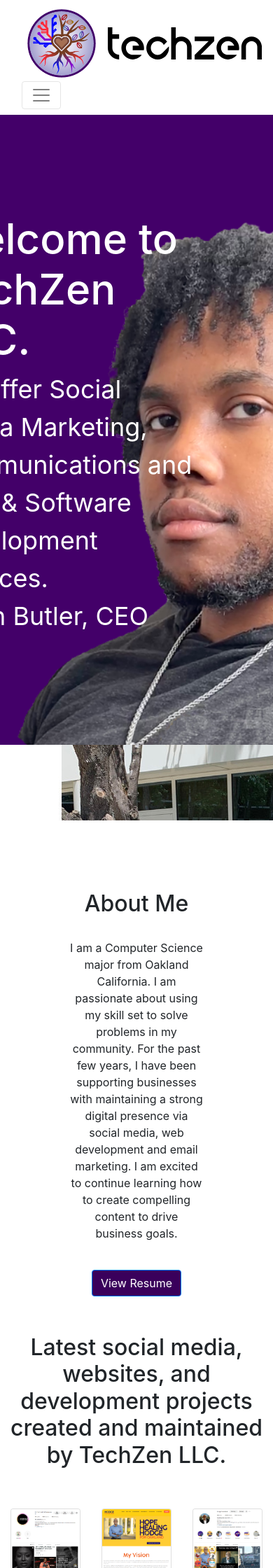
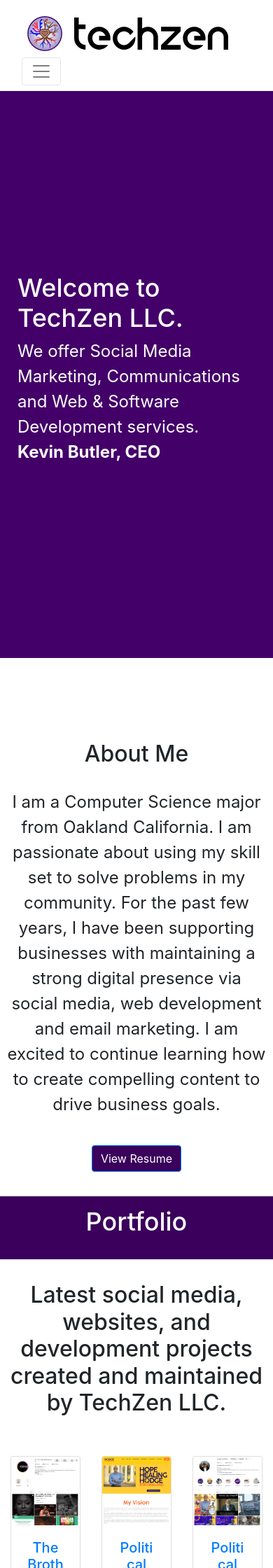
Before and after one commit to techzenlifestyle/my-portfolio-site, a Jekyll site: the page built from index.html, in a window 390 px wide. Shown: the top 2240 px of the page at 70% size. Built offline with Jekyll 4.4.1, drawn with Linux system fonts in a browser that asks for light colours; nearby versions of some CDN libraries.

Commit message:
mobile optimization

```diff
--- a/_layouts/default.html
+++ b/_layouts/default.html
@@ -29,7 +29,7 @@
   <footer>
     <div class="container-fluid" id="contact">
       <div class="row">
-        <div class="col-6 contact">
+        <div class="col-sm-6 contact">
           <h2 class="">Let's Talk.</h2>
           </br>
             <form action="https://getform.io/f/ac415a8c-2748-4647-8631-b3a4261654aa" method="POST" id="contact-form">
@@ -46,11 +46,11 @@
                 <label for="message">Message</label>
                 <textarea class="form-control" name="message" rows="3"></textarea>
               </div>
-              <button type="g-recaptcha submit" data-sitekey="6Ld66ycoAAAAAGClGcdMv0CQyRlDbDVhYXXEQgck"
+              <button type="submit" data-sitekey="6Ld66ycoAAAAAGClGcdMv0CQyRlDbDVhYXXEQgck"
               data-callback='onSubmit' class="btn btn-primary"><strong>Submit</strong></button>
             </form>
         </div>
-        <div class="col-6 text-center padding-top">
+        <div class="col-sm-6 text-center padding-top">
           <h2>Reach Out</h2>
           <p>
             Techzenlifestyle@gmail.com</br>
--- a/assets/css/styles.css
+++ b/assets/css/styles.css
@@ -194,13 +194,44 @@
 }
 
 @media screen and (max-width: 768px) {
-    #services {
-        height: 180vh !important;
+    .logo-icon {
+        width: 50px;
+        height: 50px;
     }
 
-    #testimonials {
-        height: 120vh !important;
+    #header {
+        background: url("../images/header-background-dark-mobile.png") center;
+        background-size: cover;
+        display: flex;
+        align-items: center;
+        height: 90vh;
+        color: white !important;
     }
+
+    .header-content {
+        margin-left: 0;
+        padding: 25px;
+    }
+
+    h1 {
+        font-size: 36px !important;
+    }
+
+    p {
+        font-size: 24px !important;
+    }
+
+    .about-section {
+        height: 100%;
+        background: #fff;
+    }
+
+    .about-box {
+        padding: 10px;
+        margin-bottom: 25px;
+        background: white;
+    }
+
 
     .carousel-control-prev-icon {
         margin-right: 50px;
--- a/index.html
+++ b/index.html
@@ -11,7 +11,7 @@
       <div class="col-md-6 header-content">
         <h1>Welcome to TechZen LLC.</h1>
         <p>We offer Social Media Marketing, Communications and
-           Web & Software Development services. </br>Kevin Butler, CEO</p>
+           Web & Software Development services. </br><strong>Kevin Butler, CEO</strong></p>
       </div>
     </div>
   </div>
```
Also changed, not shown: assets/images/header-background-dark-mobile.png (added).
